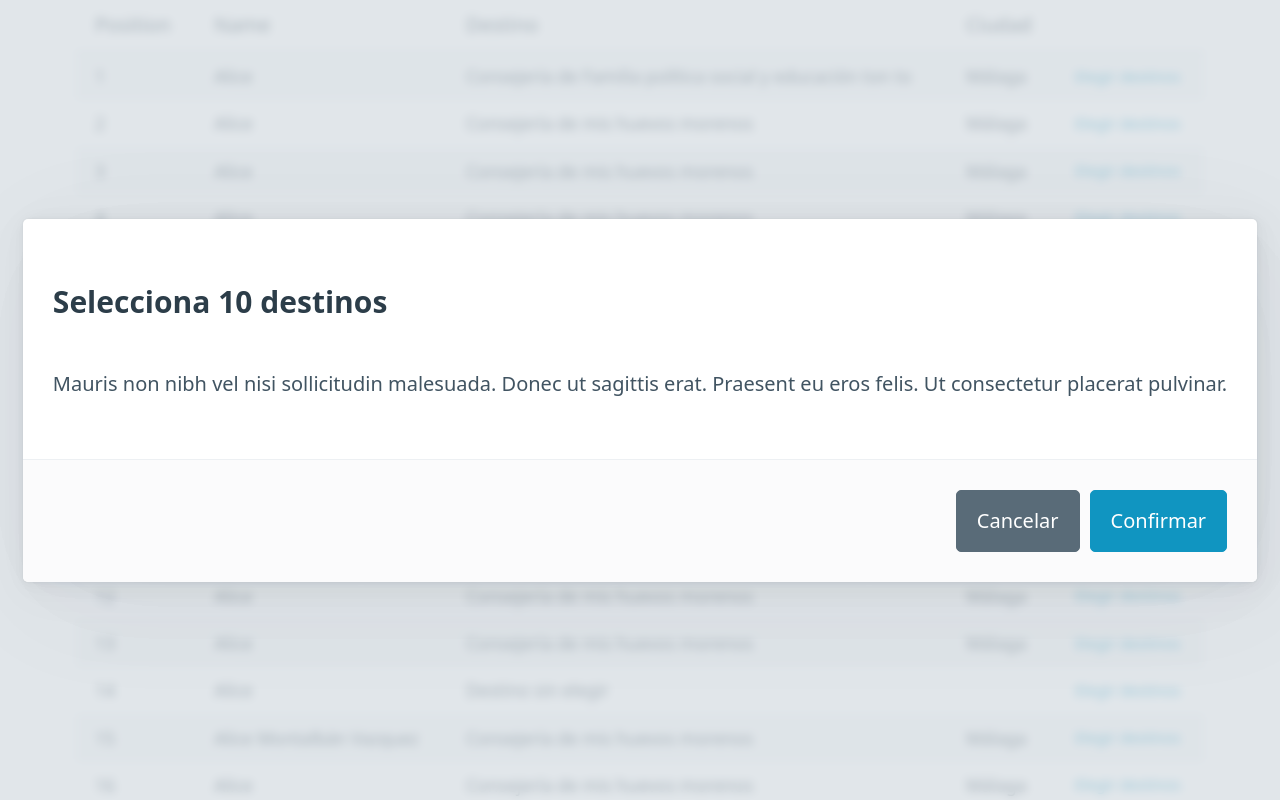
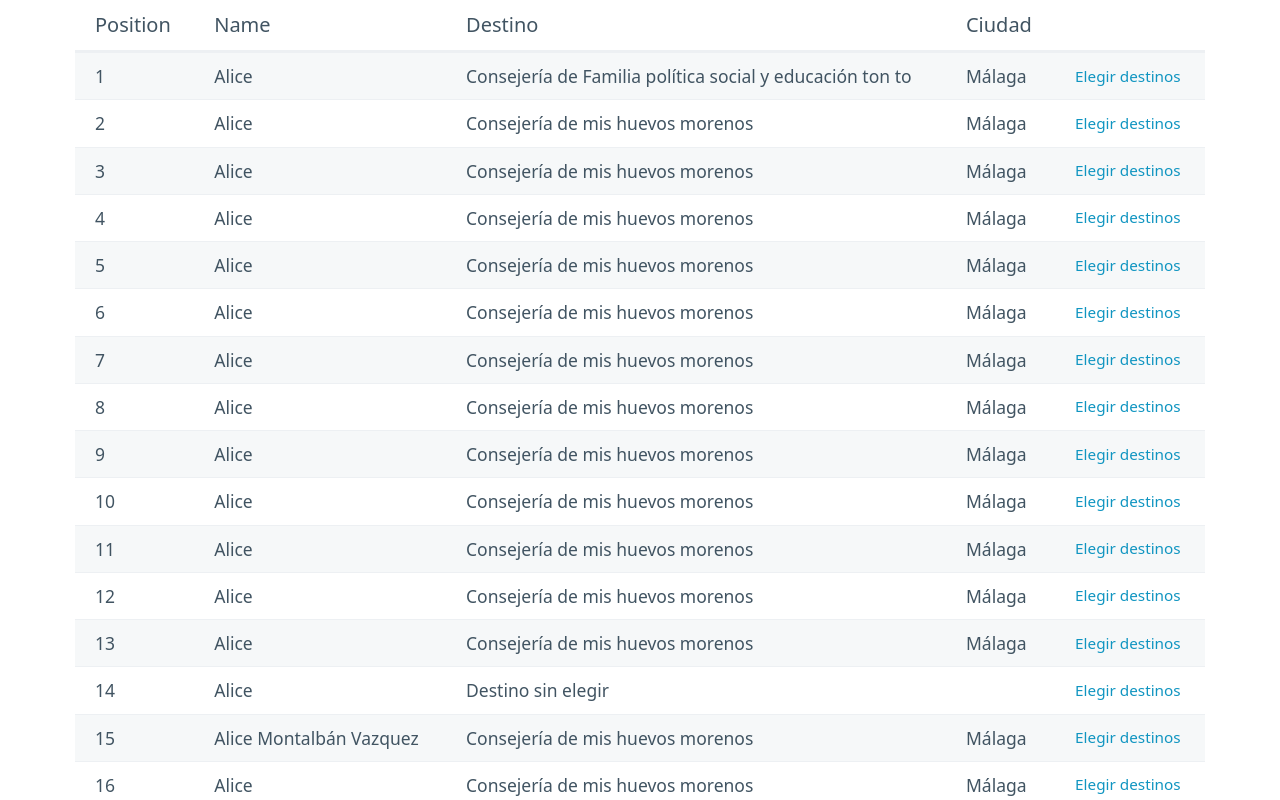
Before and after one commit to jlazaro135/vacancies, a Vue app: page / in a window 1280 px wide. Shown: the top 800 px of the page. Built offline with nearby package versions, Linux system fonts and the light colour scheme.

Commit message:
se continua desarrollo

```diff
--- a/src/components/TheModal.vue
+++ b/src/components/TheModal.vue
@@ -1,26 +1,24 @@
 <script setup>
-import { ref } from 'vue';
+import { toRefs } from 'vue';
+import { useModalStore } from '../stores/modal'
+
+const useModal = useModalStore()
+
+const { modalIsOpen } = toRefs(useModal)
 
 const props = defineProps({
   destinos: {
     type: Number,
     default: Math.ceil(Math.random()*10)
   },
-  isModalOpen: {
-    type: Boolean,
-    default: true
-  }
 })
 
-let isOpen = ref(props.isModalOpen)
-
-
-const closeModal = () => isOpen.value = false
+const closeModal = () => modalIsOpen.value = false
 
 </script>
 
 <template>
-<dialog :open="isOpen">
+<dialog :open="modalIsOpen">
   <article>
     <h3>Selecciona {{ destinos }} destinos</h3>
     <main>
--- a/src/components/TheTable.vue
+++ b/src/components/TheTable.vue
@@ -1,5 +1,19 @@
 <script setup>
+import { toRefs } from 'vue';
+
+
 import TheModal from './TheModal.vue'
+import { useModalStore } from '../stores/modal'
+
+const useModal = useModalStore()
+
+let {modalIsOpen} = toRefs(useModal)
+
+console.log(modalIsOpen.value)
+
+let openModal = () => {
+    modalIsOpen.value = true
+}
 
 const names = [
     {
@@ -150,13 +164,13 @@ const names = [
             <td class="destino">{{ name.destino }}</td>
             <td>{{ name.ciudad }}</td>
             <td>
-                <p role="link" style="margin: 0;">Elegir destinos</p>
+                <p role="link" style="margin: 0;" @click="openModal">Elegir destinos</p>
             </td>
             </tr>
         </tbody>
         </table>
     </figure>
-    <TheModal />
+    <TheModal :modalIsOpen="modalIsOpen"/>
   </template>
 
 <style scoped>
--- /dev/null
+++ b/src/stores/modal.js
@@ -0,0 +1,7 @@
+import { defineStore } from 'pinia'
+
+export const useModalStore = defineStore('modal', () => {
+  const modalIsOpen = false
+
+  return { modalIsOpen }
+})
```
